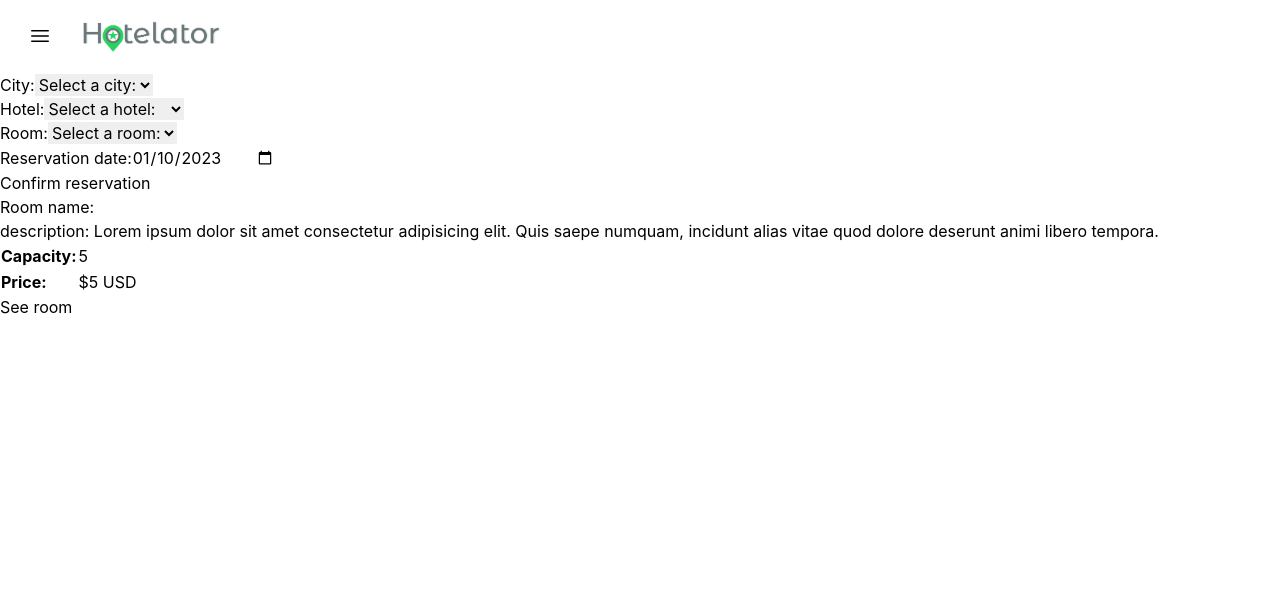
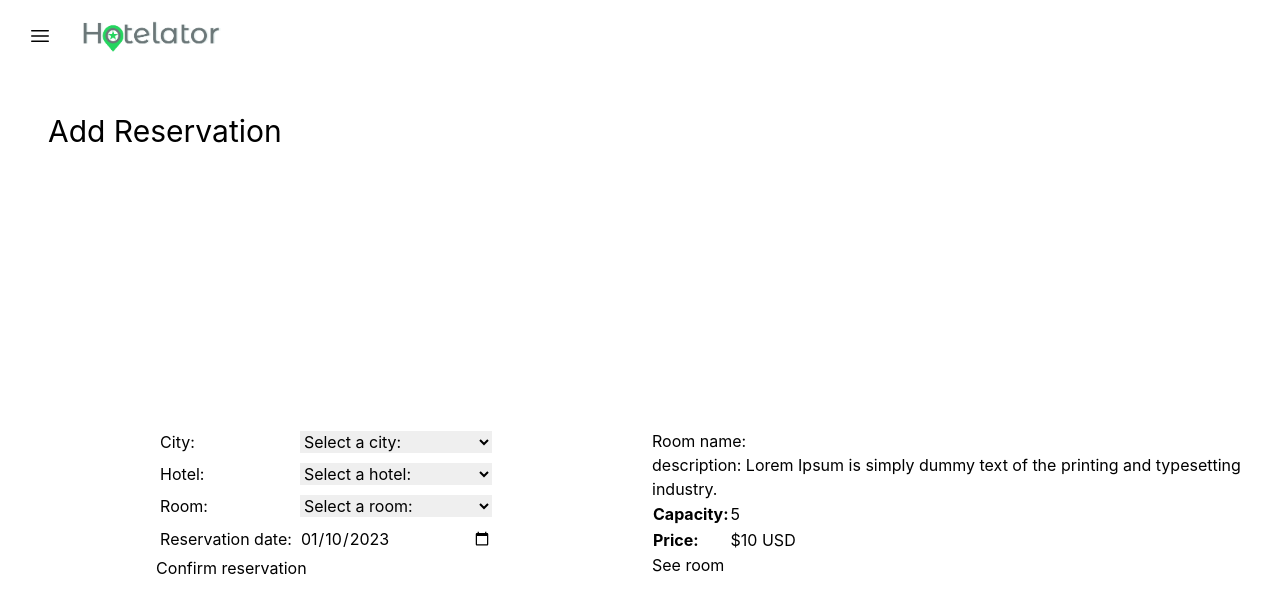
Before and after one commit to TheBest125/hotel-booking-frontend, a React (Create React App) app: page /reserve in a window 1280 px wide. Shown: the top 614 px of the page. Built offline with nearby package versions, Linux system fonts and the light colour scheme.

Commit message:
Move reserve component into reservation directory

```diff
--- a/src/App.js
+++ b/src/App.js
@@ -6,7 +6,7 @@ import Navigation from './components/navigations/humburger';
 import configureStore from './redux/configureStore';
 import Login from './components/auth/login';
 import Register from './components/auth/register';
-import Reserve from './components/Reserve';
+import Reserve from './components/reservations/Reserve';
 
 function App() {
   return (
--- a/src/components/Reserve.jsx
+++ /dev/null
@@ -1,97 +0,0 @@
-import React, { useState } from 'react';
-import getToday from '../modules/getToday';
-import { cities, hotels, roomTypes } from '../modules/mockupData'; //! This mock up file will be deleted after connect to API
-
-const Reserve = () => {
-  const [reservationDate, setReservationDate] = useState(getToday());
-  // todo: connect cities endpoint to fetch all available cities in DB
-  // !This is a mockup connection to simulate an array of objects for cities
-  const fetchedCities = cities;
-  // !This is a mockup connection to simulate an array of objects for hotels
-  const fetchedHotels = hotels;
-  // !This is a mockup connection to simulate an array of objects for roomTypes
-  const fetchedRooms = roomTypes;
-  return (
-    <section>
-      <form action='submit'>
-        <div>
-          <label htmlFor='city'>City:</label>
-          <select name='city' id='city' defaultValue={'defaultSelect'}>
-            <option value='defaultSelect' disabled>
-              Select a city:
-            </option>
-            {fetchedCities.map((city) => (
-              <option key={city.key} value={city.key}>
-                {city.name}
-              </option>
-            ))}
-          </select>
-        </div>
-        <div>
-          <label htmlFor='hotel'>Hotel:</label>
-          <select name='hotel' id='hotel' defaultValue={'defaultSelect'}>
-            <option value='defaultSelect' disabled>
-              Select a hotel:
-            </option>
-            {fetchedHotels.map((hotel) => (
-              <option key={hotel.key} value={hotel.key}>
-                {hotel.name}
-              </option>
-            ))}
-          </select>
-        </div>
-        <div>
-          <label htmlFor='room'>Room:</label>
-          <select name='roomType' id='roomType' defaultValue={'defaultSelect'}>
-            <option value='defaultSelect' disabled>
-              Select a room:
-            </option>
-            {fetchedRooms.map((room) => (
-              <option key={room.key} value={room.key}>
-                {room.name}
-              </option>
-            ))}
-          </select>
-        </div>
-        <div>
-          <label htmlFor='date'>Reservation date:</label>
-          <input
-            name='date'
-            id='date'
-            type='date'
-            value={reservationDate}
-            onChange={(e) => setReservationDate(e.target.value)}
-          />
-        </div>
-        <button>Confirm reservation</button>
-      </form>
-      <article>
-        <h4>Room name:</h4>
-        <p>
-          description: Lorem ipsum dolor sit amet consectetur adipisicing elit.
-          Quis saepe numquam, incidunt alias vitae quod dolore deserunt animi
-          libero tempora.
-        </p>
-        <table>
-          <tbody>
-            <tr>
-              <td>
-                <strong>Capacity:</strong>
-              </td>
-              <td>5</td>
-            </tr>
-            <tr>
-              <td>
-                <strong>Price:</strong>
-              </td>
-              <td>$5 USD</td>
-            </tr>
-          </tbody>
-        </table>
-        <button type='button'>See room</button>
-      </article>
-    </section>
-  );
-};
-
-export default Reserve;
--- /dev/null
+++ b/src/components/reservations/Reserve.jsx
@@ -0,0 +1,138 @@
+import React, { useState } from 'react';
+import getToday from '../../modules/getToday';
+import { cities, hotels, roomTypes } from '../../modules/mockupData'; //! This mock up file will be deleted after connect to API
+
+const Reserve = () => {
+  const [reservationDate, setReservationDate] = useState(getToday());
+  // todo: connect cities endpoint to fetch all available cities in DB
+  // !This is a mockup connection to simulate an array of objects for cities
+  const fetchedCities = cities;
+  // !This is a mockup connection to simulate an array of objects for hotels
+  const fetchedHotels = hotels;
+  // !This is a mockup connection to simulate an array of objects for roomTypes
+  const fetchedRooms = roomTypes;
+  return (
+    <section className='flex flex-col w-full h-screen px-6 py-4'>
+      <header className='ml-6 mt-6'>
+        <h2 className='font-Obscura-regular text-3xl'>Add Reservation</h2>
+      </header>
+      <div className='flex flex-col md:grid md:grid-cols-2 place-items-center gap-6 items-center justify-center h-full'>
+        <article>
+          <table cellPadding={4}>
+            <tbody>
+              <tr>
+                <td>
+                  <label htmlFor='city'>City:</label>
+                </td>
+                <td>
+                  <select
+                    className='w-48'
+                    name='city'
+                    id='city'
+                    defaultValue={'defaultSelect'}
+                  >
+                    <option value='defaultSelect' disabled>
+                      Select a city:
+                    </option>
+                    {fetchedCities.map((city) => (
+                      <option key={city.key} value={city.key}>
+                        {city.name}
+                      </option>
+                    ))}
+                  </select>
+                </td>
+              </tr>
+              <tr>
+                <td>
+                  <label htmlFor='hotel'>Hotel:</label>
+                </td>
+                <td>
+                  <select
+                    className='w-48'
+                    name='hotel'
+                    id='hotel'
+                    defaultValue={'defaultSelect'}
+                  >
+                    <option value='defaultSelect' disabled>
+                      Select a hotel:
+                    </option>
+                    {fetchedHotels.map((hotel) => (
+                      <option key={hotel.key} value={hotel.key}>
+                        {hotel.name}
+                      </option>
+                    ))}
+                  </select>
+                </td>
+              </tr>
+              <tr>
+                <td>
+                  <label htmlFor='room'>Room:</label>
+                </td>
+                <td>
+                  <select
+                    className='w-48'
+                    name='roomType'
+                    id='roomType'
+                    defaultValue={'defaultSelect'}
+                  >
+                    <option value='defaultSelect' disabled>
+                      Select a room:
+                    </option>
+                    {fetchedRooms.map((room) => (
+                      <option key={room.key} value={room.key}>
+                        {room.name}
+                      </option>
+                    ))}
+                  </select>
+                </td>
+              </tr>
+              <tr>
+                <td>
+                  <label htmlFor='date'>Reservation date:</label>
+                </td>
+                <td>
+                  <input
+                    className='w-48'
+                    name='date'
+                    id='date'
+                    type='date'
+                    value={reservationDate}
+                    onChange={(e) => setReservationDate(e.target.value)}
+                  />
+                </td>
+              </tr>
+            </tbody>
+          </table>
+          <button type='button'>Confirm reservation</button>
+        </article>
+        <article>
+          <h4>Room name:</h4>
+          <p>
+            description: Lorem Ipsum is simply dummy text of the printing and
+            typesetting industry.
+          </p>
+          <table>
+            <tbody>
+              <tr>
+                <td>
+                  <strong>Capacity:</strong>
+                </td>
+                <td>5</td>
+              </tr>
+              <tr>
+                <td>
+                  <strong>Price:</strong>
+                </td>
+                <td>$10 USD</td>
+              </tr>
+            </tbody>
+          </table>
+          {/* Convert to a link with the endpoint */}
+          <button type='button'>See room</button>
+        </article>
+      </div>
+    </section>
+  );
+};
+
+export default Reserve;
```
